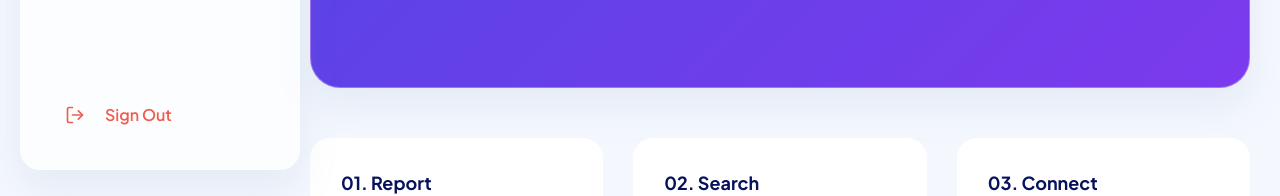
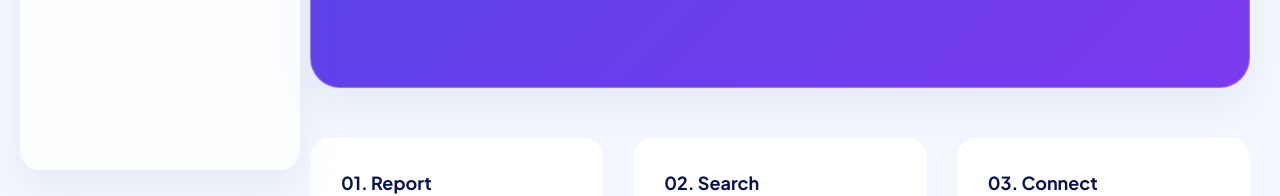
Before and after one commit to Didul-arch/project-ADS-K9, a React (Vite) app in the folder frontend/: page / in a window 1280 px wide. Shown: the part 610-806 px from the top of the page. Built offline with nearby package versions, Linux system fonts and the light colour scheme.

Commit message:
feat: hide Sign Out button from Sidebar for guests

```diff
--- a/frontend/src/components/Sidebar.jsx
+++ b/frontend/src/components/Sidebar.jsx
@@ -208,7 +208,8 @@ const Sidebar = () => {
         </ul>
       </nav>
 
-      {/* Logout Footer */}
+      {/* Logout Footer (Only shown for logged-in users) */}
+      {user && (
         <div style={{
           borderTop: '1px solid var(--glass-border)',
           paddingTop: '20px',
@@ -246,6 +247,7 @@ const Sidebar = () => {
             </AnimatePresence>
           </button>
         </div>
+      )}
     </aside>
   );
 };
```
Lines whose indentation alone changed are shown as unchanged.
